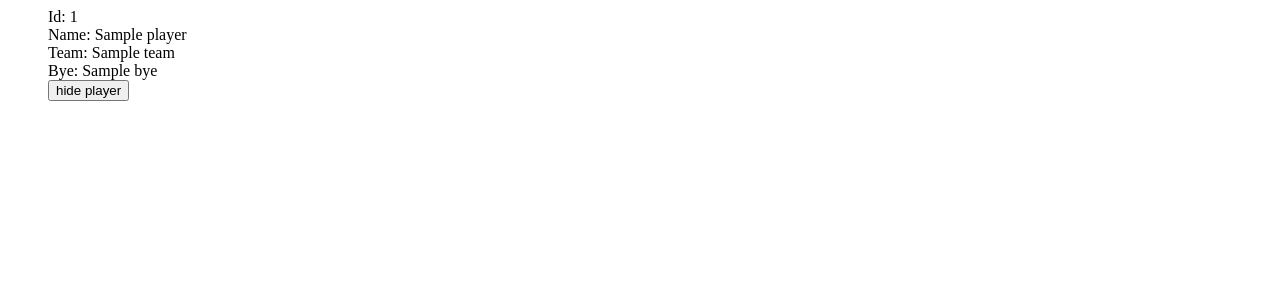
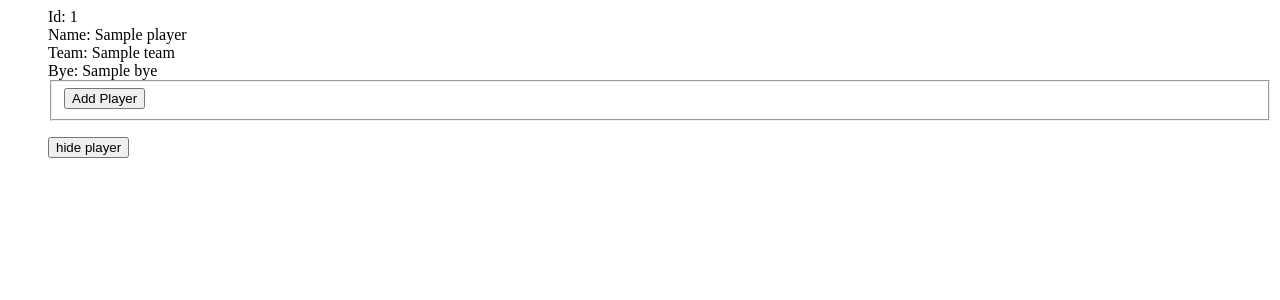
Before and after one commit to bcameron1489/Full-stack-project-front-end, a Node project: template assets/scripts/templates/show-players-html.hbs in a window 1280 px wide. Shown: the top 300 px of the page. Run offline with Node 20 templates, Linux system fonts and the light colour scheme; the template is opened without the code that fills it: most values are stand-ins (such as "Sample title", 1, 10 or a date in 2020).

Commit message:
Add addUserPlayerButton to handlebars
Remove form fields in html for addUserPlayer
Add handlebars feature to add user player without form fields

```diff
--- a/assets/scripts/events.js
+++ b/assets/scripts/events.js
@@ -39,7 +39,8 @@ const onChangePassword = function (event) {
 
 const onGetPlayers = function (event) {
   event.preventDefault()
-  api.getPlayers()
+  const data = getFormFields(this)
+  api.getPlayers(data)
     .then(ui.getPlayersSuccess)
     .catch(ui.getPlayersFailure)
 }
@@ -72,9 +73,6 @@ const onUserPlayersIndex = function (event) {
 const onAddUserPlayer = function (event) {
   event.preventDefault()
   const data = getFormFields(this)
-  // const data = {
-  //   player_id: store.singlePlayerId.id
-  // }
   api.addUserPlayer(data)
     .then(ui.addUserPlayerSuccess)
     .then(api.indexUserPlayers)
--- a/assets/scripts/templates/get-single-resource.hbs
+++ b/assets/scripts/templates/get-single-resource.hbs
@@ -5,10 +5,6 @@
   <div>Name: {{player.name}}</div>
   <div>Team: {{player.team}}</div>
   <div>Bye: {{player.bye}}</div>
-  <form class="Add-form">
-    <input class="add-button" type ="submit" name="fantasy_player[player_id]" data-id="{{player.id}}" value="Add To My Players"></input>
-    <input class="id-value" name="fantasy_player[player_id]" value="{{player.id}}" type="hidden"></input>
-  </form>
   {{!-- <button class="add-button">Add Player</button> --}}
   <div><button class="remove">hide player</button></div>
   </ul>
--- a/assets/scripts/templates/show-players-html.hbs
+++ b/assets/scripts/templates/show-players-html.hbs
@@ -1,11 +1,19 @@
 {{#each players as |player|}}
 
-  <ul data-id="{{player.id}}">
+  <ul class="player-form" data-id="{{player.id}}">
     <div>Id: {{player.id}}</div>
     <div>Name: {{player.name}}</div>
     <div>Team: {{player.team}}</div>
     <div>Bye: {{player.bye}}</div>
-<div><button class="remove">hide player</button></div>
-
-</ul>
+      <div class="add-resource-player">
+        <form class="add-form">
+          <fieldset>
+          <input class="add-button" type ="submit" name="submit" data-id="{{player.id}}" value="Add Player"></input>
+          {{!-- <input type="text" name='fantasy_player[player_id]' class="clear-input" placeholder='id'> --}}
+          <input class="id-value" name="fantasy_player[player_id]" value="{{player.id}}" type="hidden"></input>
+          </fieldset>
+        </form>
+      </div>
+      <div><button class="remove">hide player</button></div>
+    </ul>
 {{/each}}
--- a/assets/scripts/ui.js
+++ b/assets/scripts/ui.js
@@ -64,7 +64,7 @@ const getPlayersSuccess = function (data) {
   const showPlayers = showPlayersHtml({ players: data.players })
   $('.content').html('')
   $('.content').append(showPlayers)
-  store.player = data.player
+  store.data = data.players
   $('.remove').on('click', function (event) {
     $(event.target).parent().parent().hide()
   })
--- a/index.html
+++ b/index.html
@@ -59,12 +59,12 @@
               <input type="text" name='player[id]' class="clear-input-single" placeholder='player id'>
             </fieldset>
           </form>
-        <form id="add-user-player" class="client-forms">
+        <!-- <form id="add-user-player" class="client-forms">
           <fieldset>
             <input type="submit" name="submit" value="Add To My Players">
             <input type="text" name='fantasy_player[player_id]' class="clear-input" placeholder='id'>
           </fieldset>
-        </form>
+        </form> -->
       </div>
       <!--response two  -->
       <div class="content"></div>
```
